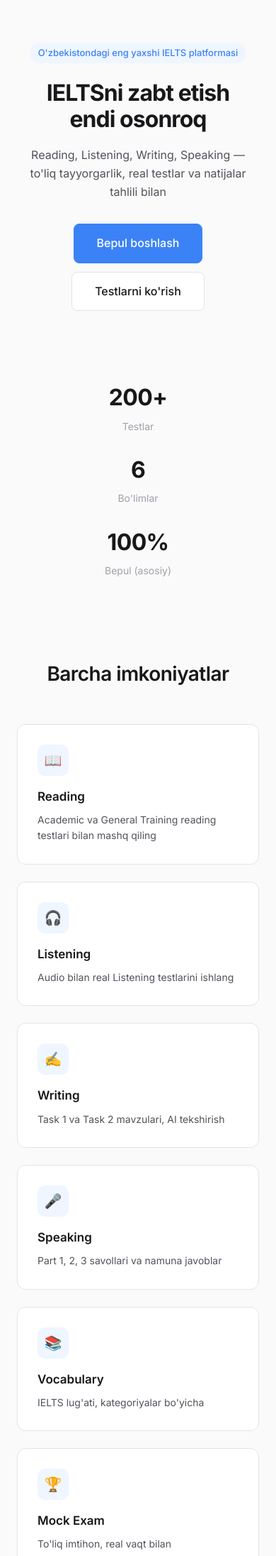
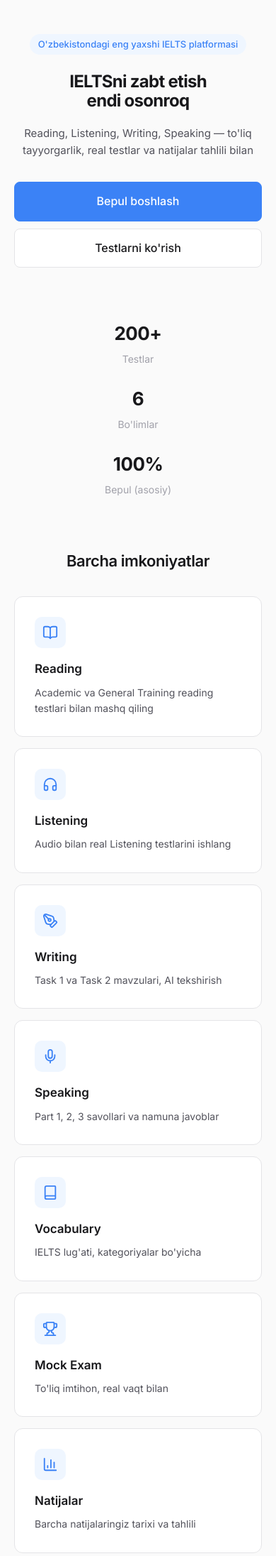
Before and after one commit to Raufbek634/ietls-statin, a Flask app: page / in a window 390 px wide. Shown: the part 65-2257 px from the top of the page at 71% size. Run offline with Flask 3, Linux system fonts and the light colour scheme.

Commit message:
Replace emojis with Lucide icons, improve mobile responsiveness

```diff
--- a/static/css/style.css
+++ b/static/css/style.css
@@ -312,8 +312,14 @@
     display: flex;
     align-items: center;
     justify-content: center;
-    font-size: 1.25rem;
     margin-bottom: 16px;
+}
+
+.feature-card__icon .icon {
+    width: 22px;
+    height: 22px;
+    stroke: var(--accent);
+    stroke-width: 2;
 }
 
 .feature-card h3 {
@@ -709,7 +715,9 @@
         padding: 16px 24px;
         flex-direction: column;
         align-items: stretch;
-        gap: 12px;
+        gap: 8px;
+        max-height: calc(100vh - 64px);
+        overflow-y: auto;
     }
 
     .nav__menu.open {
@@ -718,17 +726,19 @@
 
     .nav__links {
         flex-direction: column;
-        gap: 4px;
+        gap: 2px;
     }
 
     .nav__link {
         display: block;
-        padding: 10px 12px;
+        padding: 12px 12px;
     }
 
     .nav__auth {
         flex-direction: column;
         gap: 8px;
+        padding-top: 8px;
+        border-top: 1px solid var(--border);
     }
 
     .nav__auth .btn {
@@ -736,29 +746,103 @@
         text-align: center;
     }
 
+    .hero {
+        padding: 48px 20px 40px;
+    }
+
     .hero h1 {
-        font-size: 2rem;
+        font-size: 1.75rem;
     }
 
     .hero p {
-        font-size: 1rem;
+        font-size: 0.9375rem;
     }
 
-    .hero {
-        padding: 60px 24px 48px;
+    .hero__actions {
+        flex-direction: column;
+        gap: 10px;
+    }
+
+    .hero__actions .btn {
+        width: 100%;
     }
 
     .stats {
         flex-direction: column;
         gap: 24px;
+        padding: 32px 20px;
+    }
+
+    .features {
+        padding: 40px 20px;
+    }
+
+    .features h2 {
+        font-size: 1.375rem;
+        margin-bottom: 32px;
+    }
+
+    .features__grid {
+        grid-template-columns: 1fr;
+        gap: 16px;
+    }
+
+    .section {
+        padding: 32px 20px;
+    }
+
+    .section__header h1 {
+        font-size: 1.375rem;
+    }
+
+    .grid {
+        grid-template-columns: 1fr;
+        gap: 16px;
     }
 
     .exam-layout {
         grid-template-columns: 1fr;
+        padding: 16px;
     }
 
     .exam-sidebar {
         position: static;
+    }
+
+    .exam-main {
+        padding: 20px;
+    }
+
+    .form {
+        margin: 0 12px;
+        padding: 24px 20px;
+    }
+
+    .footer__inner {
+        padding: 32px 20px 20px;
+    }
+
+    .footer__cols {
+        grid-template-columns: 1fr 1fr;
+        gap: 24px;
+    }
+}
+
+@media (max-width: 480px) {
+    .hero h1 {
+        font-size: 1.5rem;
+    }
+
+    .stat__number {
+        font-size: 1.625rem;
+    }
+
+    .footer__cols {
+        grid-template-columns: 1fr;
+    }
+
+    .footer__col {
+        text-align: center;
     }
 }
 
--- a/templates/base.html
+++ b/templates/base.html
@@ -8,6 +8,7 @@
     <link rel="preconnect" href="https://fonts.gstatic.com" crossorigin>
     <link href="https://fonts.googleapis.com/css2?family=Inter:wght@300;400;500;600;700&display=swap" rel="stylesheet">
     <link rel="stylesheet" href="{{ url_for('static', filename='css/style.css') }}">
+    <script src="https://unpkg.com/lucide@latest"></script>
 </head>
 <body>
     <nav class="nav">
@@ -80,6 +81,11 @@
         </div>
     </footer>
 
+    <script>
+        document.addEventListener('DOMContentLoaded', function() {
+            if (typeof lucide !== 'undefined') lucide.createIcons();
+        });
+    </script>
     <script src="{{ url_for('static', filename='js/main.js') }}"></script>
 </body>
 </html>
--- a/templates/index.html
+++ b/templates/index.html
@@ -30,42 +30,42 @@
     <h2>Barcha imkoniyatlar</h2>
     <div class="features__grid">
         <div class="feature-card">
-            <div class="feature-card__icon">📖</div>
+            <div class="feature-card__icon"><i data-lucide="book-open" class="icon"></i></div>
             <h3>Reading</h3>
             <p>Academic va General Training reading testlari bilan mashq qiling</p>
         </div>
         <div class="feature-card">
-            <div class="feature-card__icon">🎧</div>
+            <div class="feature-card__icon"><i data-lucide="headphones" class="icon"></i></div>
             <h3>Listening</h3>
             <p>Audio bilan real Listening testlarini ishlang</p>
         </div>
         <div class="feature-card">
-            <div class="feature-card__icon">✍️</div>
+            <div class="feature-card__icon"><i data-lucide="pen-tool" class="icon"></i></div>
             <h3>Writing</h3>
             <p>Task 1 va Task 2 mavzulari, AI tekshirish</p>
         </div>
         <div class="feature-card">
-            <div class="feature-card__icon">🎤</div>
+            <div class="feature-card__icon"><i data-lucide="mic" class="icon"></i></div>
             <h3>Speaking</h3>
             <p>Part 1, 2, 3 savollari va namuna javoblar</p>
         </div>
         <div class="feature-card">
-            <div class="feature-card__icon">📚</div>
+            <div class="feature-card__icon"><i data-lucide="book" class="icon"></i></div>
             <h3>Vocabulary</h3>
             <p>IELTS lug'ati, kategoriyalar bo'yicha</p>
         </div>
         <div class="feature-card">
-            <div class="feature-card__icon">🏆</div>
+            <div class="feature-card__icon"><i data-lucide="trophy" class="icon"></i></div>
             <h3>Mock Exam</h3>
             <p>To'liq imtihon, real vaqt bilan</p>
         </div>
         <div class="feature-card">
-            <div class="feature-card__icon">📊</div>
+            <div class="feature-card__icon"><i data-lucide="bar-chart-3" class="icon"></i></div>
             <h3>Natijalar</h3>
             <p>Barcha natijalaringiz tarixi va tahlili</p>
         </div>
         <div class="feature-card">
-            <div class="feature-card__icon">👑</div>
+            <div class="feature-card__icon"><i data-lucide="crown" class="icon"></i></div>
             <h3>Leaderboard</h3>
             <p>Boshqa foydalanuvchilar bilan reyting</p>
         </div>
--- a/templates/listening.html
+++ b/templates/listening.html
@@ -14,7 +14,7 @@
             <div class="card__desc">{{ test.description or 'Listening test' }}</div>
             <div class="card__meta">
                 <span class="badge badge--{{ 'easy' if test.difficulty == 'easy' else 'medium' if test.difficulty == 'medium' else 'hard' }}">{{ test.difficulty }}</span>
-                <span>🎧 Audio</span>
+                <span><i data-lucide="headphones" style="width:14px;height:14px;vertical-align:middle;margin-right:4px"></i> Audio</span>
             </div>
         </a>
         {% endfor %}
```
